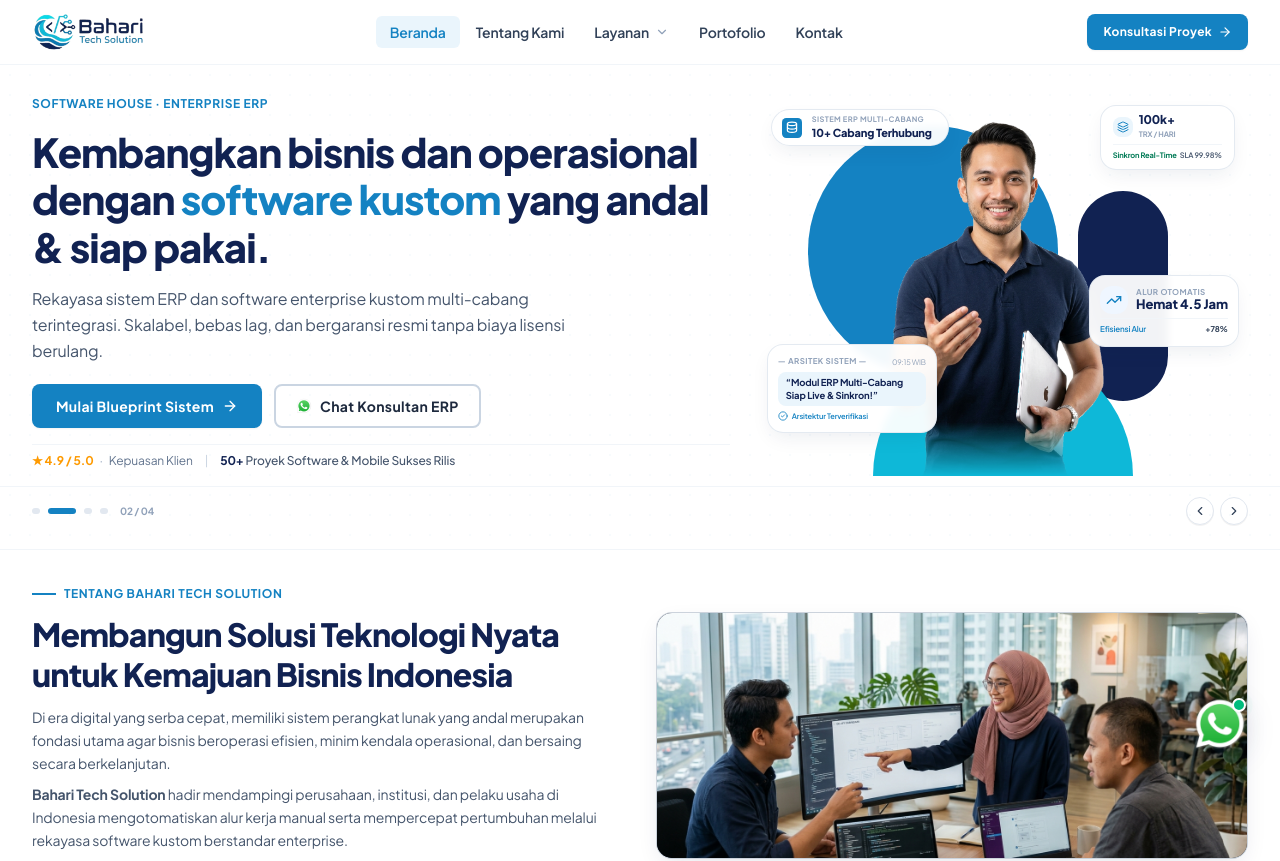
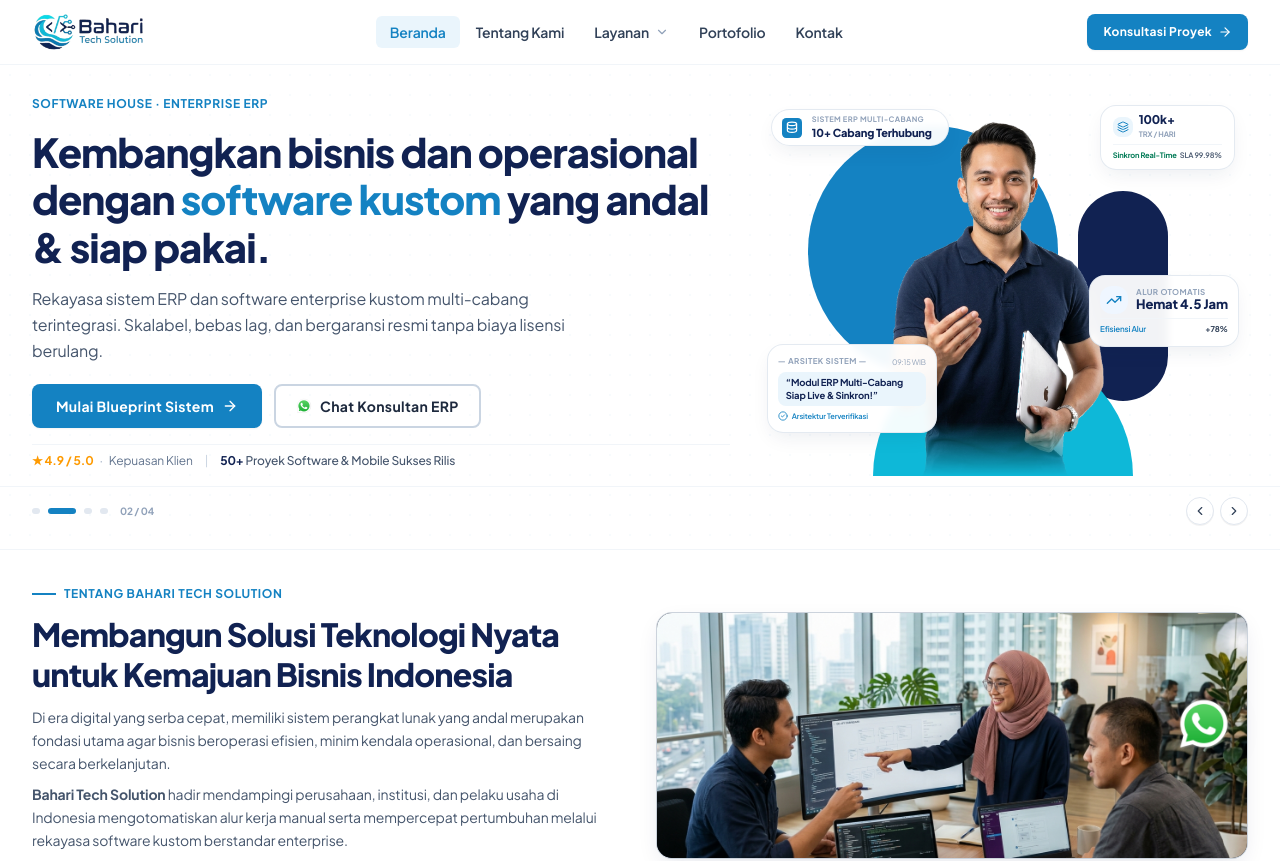
Before and after one commit to baharitechsolution/company-profile, a Next.js app: page / in a window 1280 px wide. Shown: the top 861 px of the page. Built offline with nearby package versions, Linux system fonts and the light colour scheme.

Commit message:
fix(ui): adjust WhatsApp button position more inward to the left and remove detached dot indicator

```diff
--- a/src/components/layout/whatsapp-button.tsx
+++ b/src/components/layout/whatsapp-button.tsx
@@ -8,7 +8,7 @@
   );
 
   return (
-    <div className="fixed bottom-8 sm:bottom-10 lg:bottom-12 right-5 sm:right-7 lg:right-8 z-40 flex items-center">
+    <div className="fixed bottom-8 sm:bottom-10 lg:bottom-12 right-6 sm:right-10 lg:right-12 z-40 flex items-center">
       <Link
         href={`https://wa.me/${siteConfig.contact.whatsapp}?text=${message}`}
         target="_blank"
@@ -16,15 +16,6 @@
         aria-label="Konsultasi Langsung via WhatsApp CV. Bahari Tech Solution"
         className="group relative flex items-center justify-center transition-all duration-300 ease-out hover:scale-108 active:scale-95 cursor-pointer focus:outline-none focus:ring-4 focus:ring-[#25D366]/30 rounded-full"
       >
-        {/* Subtle Online Pulse Indicator */}
-        <span
-          className="absolute top-0.5 right-0.5 flex h-3.5 w-3.5 z-10 pointer-events-none"
-          aria-hidden="true"
-        >
-          <span className="animate-ping absolute inline-flex h-full w-full rounded-full bg-emerald-400 opacity-75" />
-          <span className="relative inline-flex rounded-full h-3.5 w-3.5 bg-emerald-500 border-2 border-white shadow-xs" />
-        </span>
-
         {/* WhatsApp Official Logo with Crisp Ambient Shadow */}
         <Image
           src="/images/Icon/icon whatsapp.png"
```
